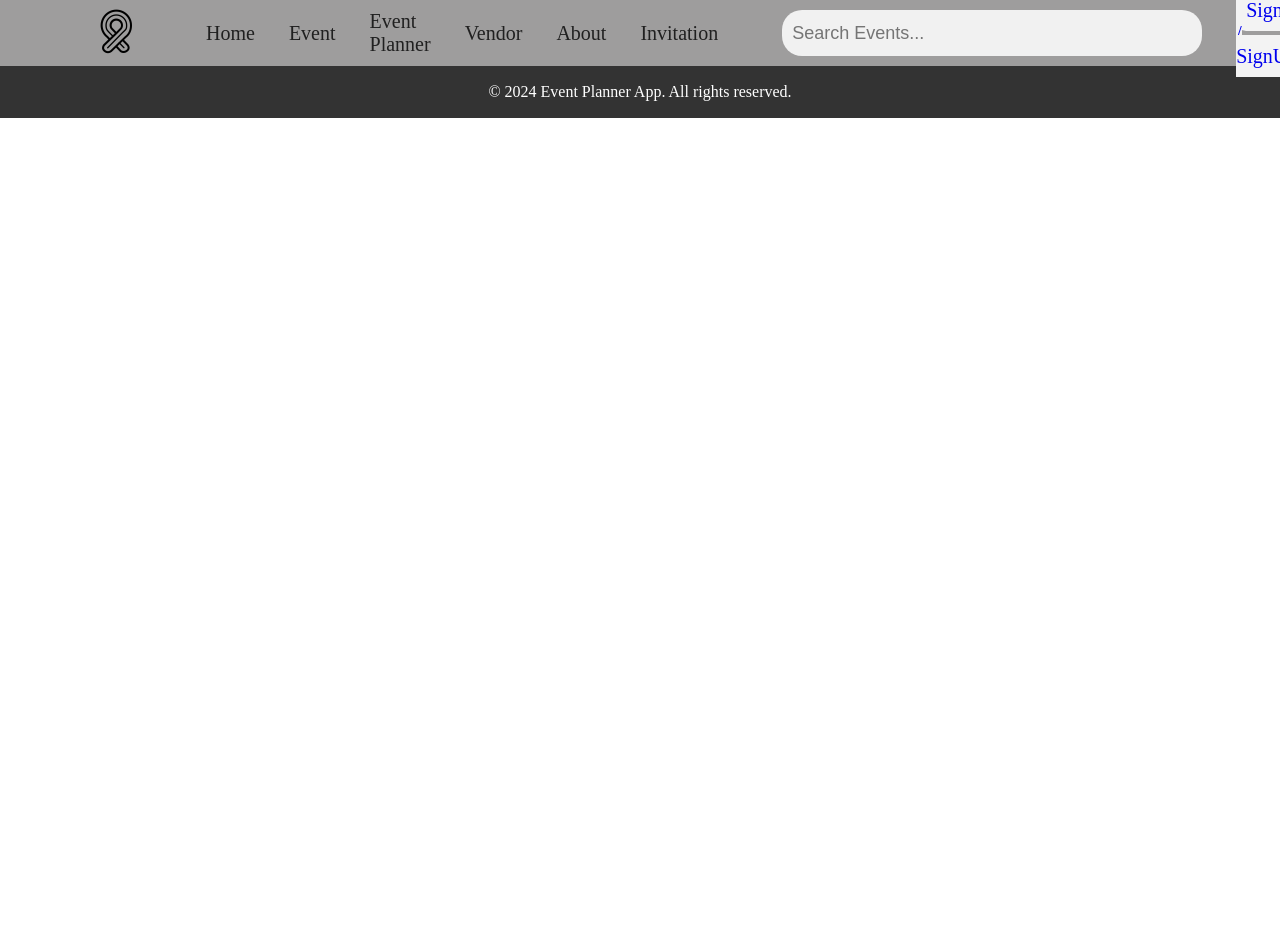
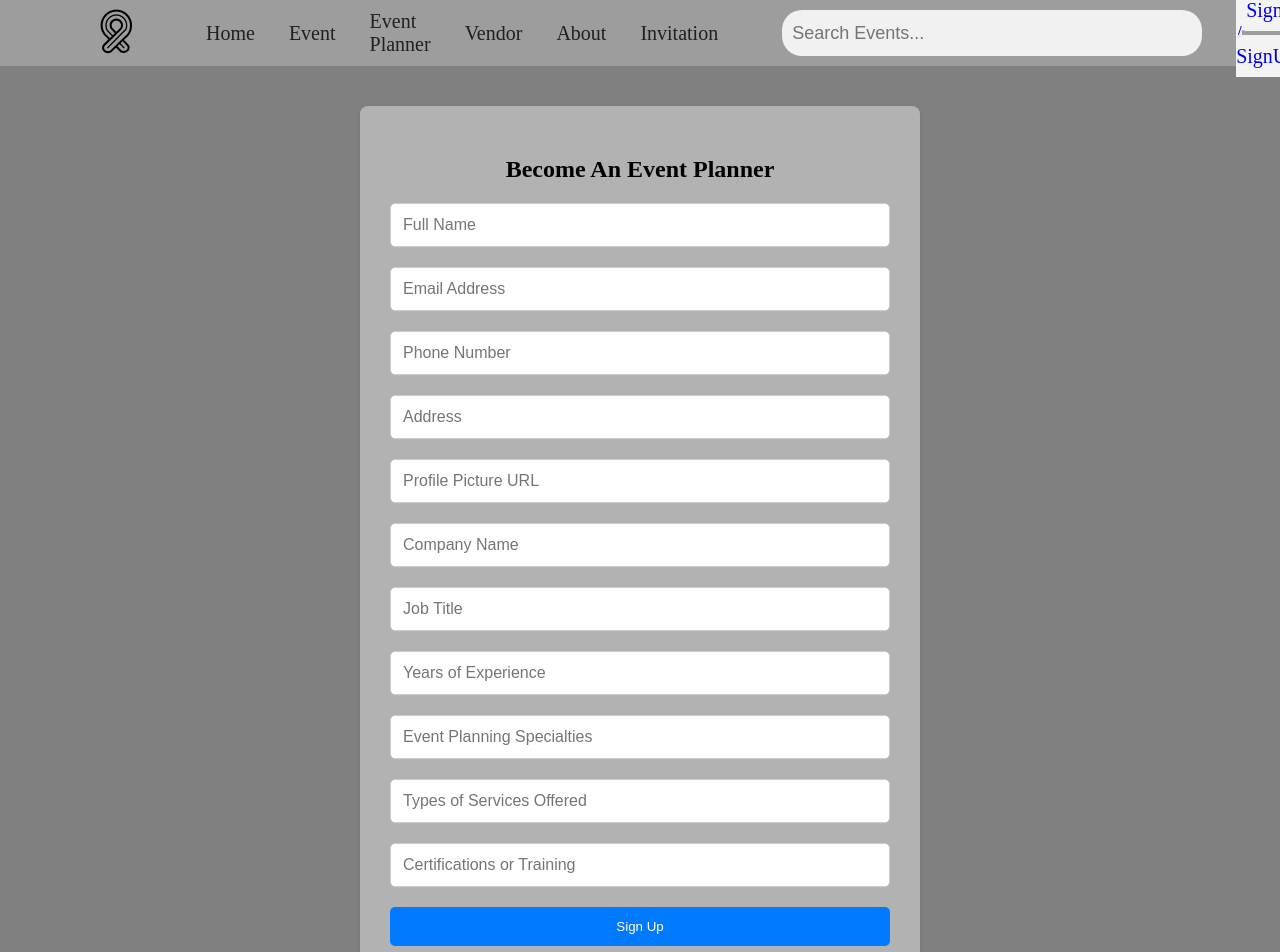
Before and after one commit to rohanbindelowar/EventPlanner, a React (Create React App) app: page /EventPlanner/become-eventplanner in a window 1280 px wide. Shown: the top 952 px of the page. Before the commit the page ends 800 px from the top, so only its background shows below. Built offline with nearby package versions, Linux system fonts and the light colour scheme.

Commit message:
Becoming EventPlanner page created

```diff
--- a/src/App.js
+++ b/src/App.js
@@ -11,6 +11,7 @@ import SignUp from "./Pages/SignIn/SignIn";
 import { Invitation } from "./Pages/Invitation/Invitation";
 import { Vendor } from "./Pages/Vendor/Vendor";
 import CreateEvent from "./Pages/HostEvent/EventHosting";
+import EventPlannerSignUp from "./Pages/BeEventPlanner";
 
 function App() {
   const location = useLocation();
@@ -33,6 +34,7 @@ function App() {
         <Route path="/EventPlanner/about" element={<About/>}></Route>
         <Route path="/EventPlanner/invitation" element={<Invitation/>}></Route>
         <Route path="/EventPlanner/hosting-event" element={<CreateEvent/>}></Route>
+        <Route path="/EventPlanner/become-eventplanner" element={<EventPlannerSignUp/>}></Route>
       </Routes>
       {shouldRenderHeaderFooter() && <Footer/>}
     </div>
--- /dev/null
+++ b/src/Pages/BeEventPlanner/index.jsx
@@ -0,0 +1,54 @@
+import React, { useState } from 'react';
+import './styles.css';
+
+const EventPlannerSignUp = () => {
+  const [formData, setFormData] = useState({
+    fullName: '',
+    email: '',
+    phoneNumber: '',
+    address: '',
+    profilePicture: '',
+    companyName: '',
+    jobTitle: '',
+    yearsOfExperience: '',
+    specialties: '',
+    servicesOffered: '',
+    certifications: ''
+  });
+
+  const handleChange = (event) => {
+    const { name, value } = event.target;
+    setFormData({
+      ...formData,
+      [name]: value
+    });
+  };
+
+  const handleSubmit = (event) => {
+    event.preventDefault();
+    // You can handle form submission logic here, such as sending data to a backend server
+    console.log(formData);
+  };
+
+  return (
+    <div className='event-planner-signup-container'>
+      <form onSubmit={handleSubmit} className="planner-signup-form">
+        <h2>Become An Event Planner</h2>
+        <input type="text" name="fullName" value={formData.fullName} onChange={handleChange} placeholder="Full Name" required />
+        <input type="email" name="email" value={formData.email} onChange={handleChange} placeholder="Email Address" required />
+        <input type="tel" name="phoneNumber" value={formData.phoneNumber} onChange={handleChange} placeholder="Phone Number" required />
+        <input type="text" name="address" value={formData.address} onChange={handleChange} placeholder="Address" required />
+        <input type="text" name="profilePicture" value={formData.profilePicture} onChange={handleChange} placeholder="Profile Picture URL" />
+        <input type="text" name="companyName" value={formData.companyName} onChange={handleChange} placeholder="Company Name" required/>
+        <input type="text" name="jobTitle" value={formData.jobTitle} onChange={handleChange} placeholder="Job Title"required />
+        <input type="number" name="yearsOfExperience" value={formData.yearsOfExperience} onChange={handleChange} placeholder="Years of Experience" required/>
+        <input type="text" name="specialties" value={formData.specialties} onChange={handleChange} placeholder="Event Planning Specialties"  />
+        <input type="text" name="servicesOffered" value={formData.servicesOffered} onChange={handleChange} placeholder="Types of Services Offered" />
+        <input type="text" name="certifications" value={formData.certifications} onChange={handleChange} placeholder="Certifications or Training" />
+        <input type="submit" value="Sign Up" />
+      </form>
+    </div>
+  );
+};
+
+export default EventPlannerSignUp;
--- /dev/null
+++ b/src/Pages/BeEventPlanner/styles.css
@@ -0,0 +1,49 @@
+.event-planner-signup-container {
+    display: flex;
+    justify-content: center;
+    align-items: center;
+    background-color: gray;
+}
+
+  .planner-signup-form {
+    width: 500px;
+    padding: 30px;
+    background-color: #bdbdbdd3;
+    border-radius: 8px;
+    box-shadow: 0 2px 4px rgba(0, 0, 0, 0.1);
+    margin: 40px;
+  }
+
+  .planner-signup-form h2 {
+    margin-bottom: 20px;
+    font-size: 24px;
+    text-align: center;
+  }
+
+  .planner-signup-form input[type="text"],
+  .planner-signup-form input[type="email"],
+  .planner-signup-form input[type="tel"],
+  .planner-signup-form input[type="number"] {
+    width: 100%;
+    padding: 12px;
+    margin-bottom: 20px;
+    border: 1px solid #ccc;
+    border-radius: 5px;
+    font-size: 16px;
+    box-sizing: border-box;
+  }
+
+  .planner-signup-form input[type="submit"] {
+    width: 100%;
+    padding: 12px;
+    background-color: #007bff;
+    color: #fff;
+    border: none;
+    border-radius: 5px;
+    cursor: pointer;
+    transition: background-color 0.3s ease;
+  }
+
+  .planner-signup-form input[type="submit"]:hover {
+    background-color: #0056b3;
+  }
--- a/src/components/HomePageComponents/UserCard/UserCard.jsx
+++ b/src/components/HomePageComponents/UserCard/UserCard.jsx
@@ -14,7 +14,7 @@ export const UserCard = () => {
               <p>Choose High quality Event Planner!</p>
             </div>
           </NavLink>
-          <NavLink to={"/EventPlanner/hosting-event"} className="user-card">
+          <NavLink to={"/EventPlanner/become-eventplanner"} className="user-card">
             <div>
               <h3>Join As an Event Planner</h3>
               <p>Secure Payment System</p>
```
